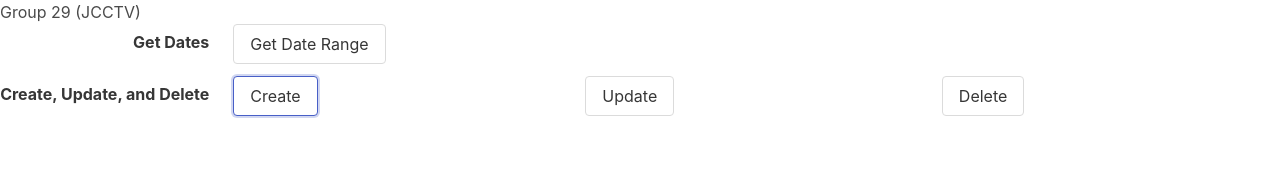
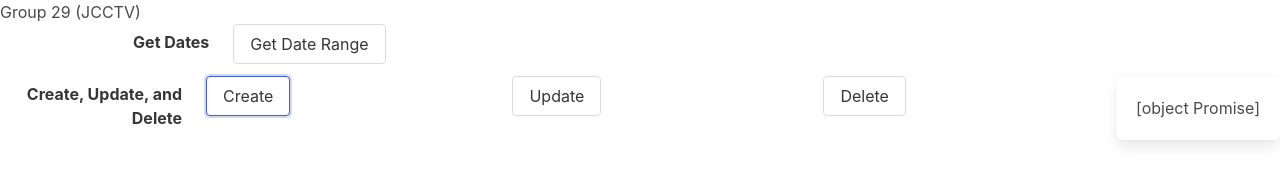
Before and after one commit to JCCTVFire/fire-call-web, a website: page public/index.html in a window 1280 px wide. Both pictures are taken after a click on the button "Create". Drawn offline with nearby package versions, Linux system fonts and the light colour scheme; no server answers.

Commit message:
Add test functions and display

```diff
--- a/public/index.html
+++ b/public/index.html
@@ -46,5 +46,8 @@
           </div>
         </div>
     </form>
+    <div class="box">
+      <p id="displayOut"></p>
+    </div>
   </body>
 </html>
--- a/public/script.js
+++ b/public/script.js
@@ -0,0 +1,46 @@
+async function testCreate() {
+    const data = {
+        incident_id: 1821899,
+        date: new Date('2018-05-11'),
+        description: 'EMS call, excluding vehicle accident with injury',
+        postal_code: '22204    ',
+        district_code: '10909    ',
+        call_id: null,
+        dispatch_id: null
+    }
+
+    const response = await fetch('api/incidents', { method: 'POST', body: JSON.stringify(data)});
+    return response.json();
+}
+
+async function testUpdate() {
+    const data = {
+        incident_id: 1821899,
+        description: 'This has been updated'
+    }
+
+    const response = await fetch('api/incidents', { method: 'PUT', body: JSON.stringify(data)});
+    return response.json();
+}
+
+
+async function windowActions() {
+
+    const output = document.getElementById('displayOut');
+
+    const button2 = document.getElementById('button2');
+    const button3 = document.getElementById('button3');
+    const button4 = document.getElementById('button4');
+
+    button2.onclick = () => {
+        const res = testCreate();
+        output.innerText = res;
+    };
+
+    button3.onclick = () => {
+        const res = testUpdate();
+        output.innerText = res;
+    }
+}
+
+window.onload = windowActions;
```
